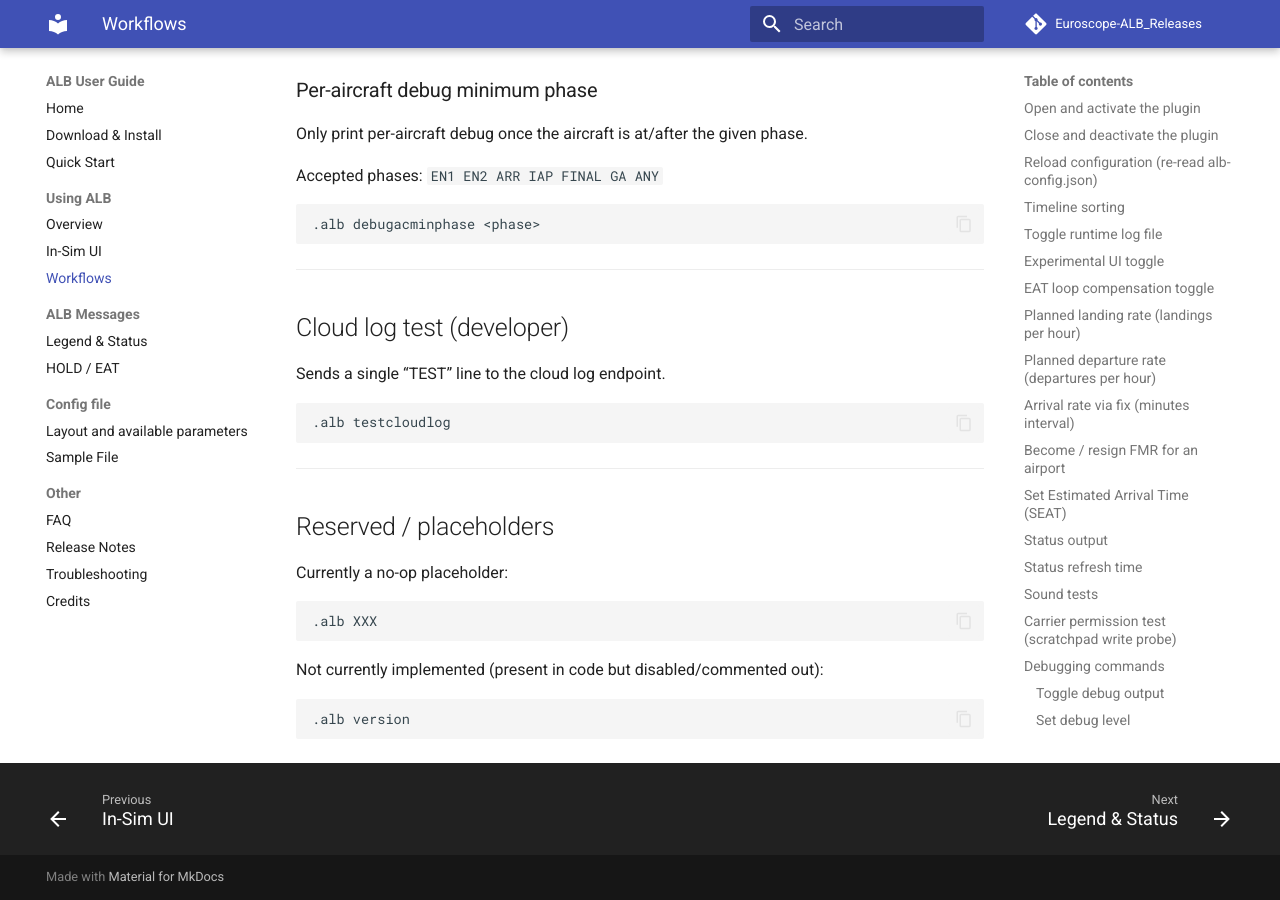
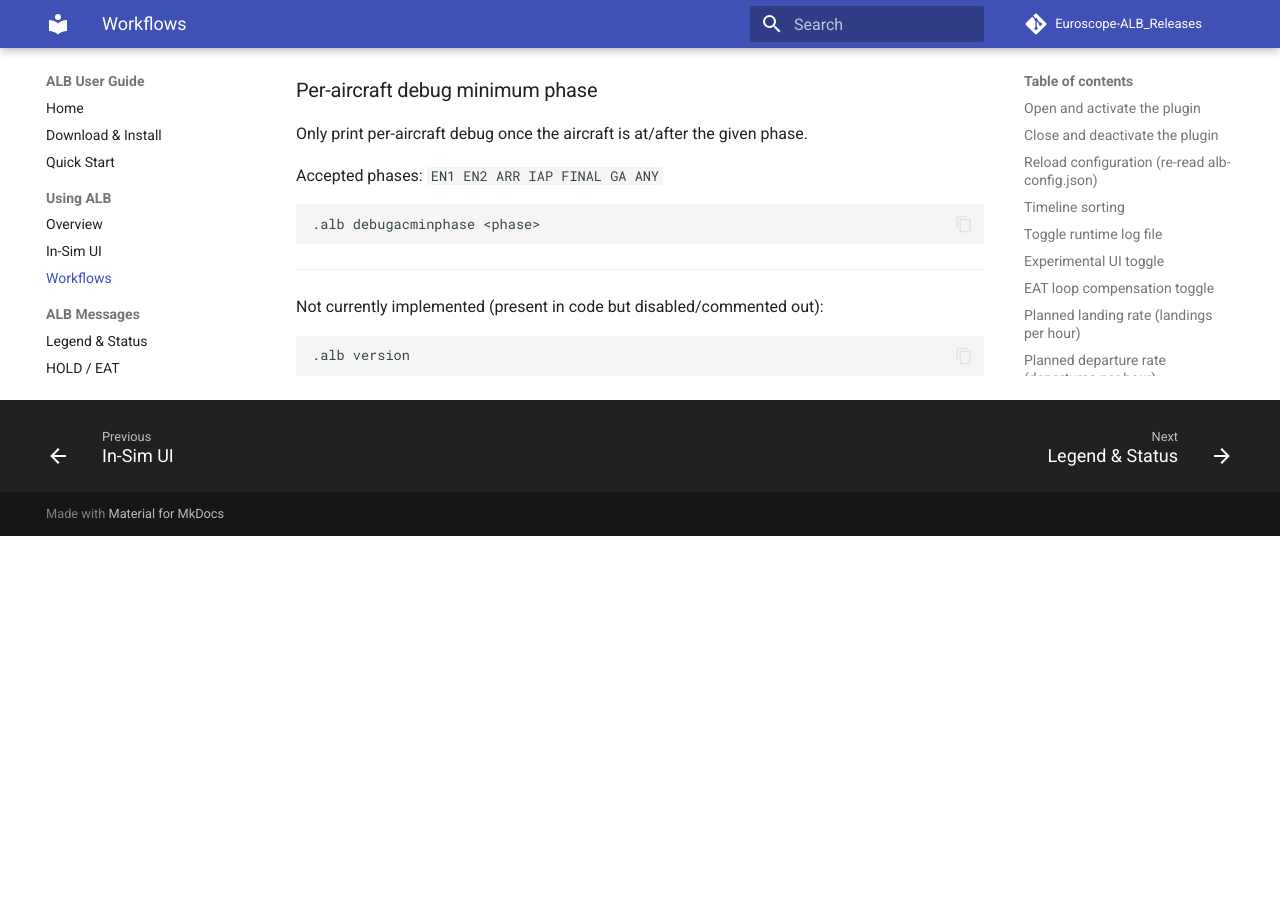
Before and after one commit to sodgaard/Euroscope-ALB_Releases, an MkDocs documentation site: the page built from docs/user/workflows.md, in a window 1280 px wide and 900 px high, scrolled down 5453 px. Built offline with MkDocs 1.6.1 and Material for MkDocs 9.7.7, drawn with Linux system fonts in a browser that asks for light colours; comment, search, counter and statistics services are not loaded; after the commit the page ends 5989 px from its top, so only the background shows below that.

Commit message:
Delete cloud log test and placeholders from workflows
Removed cloud log test section and placeholders from documentation.

````diff
--- a/docs/user/workflows.md
+++ b/docs/user/workflows.md
@@ -270,24 +270,6 @@ Accepted phases: `EN1 EN2 ARR IAP FINAL GA ANY`
 
 ---
 
-## Cloud log test (developer)
-
-Sends a single “TEST” line to the cloud log endpoint.
-
-```
-.alb testcloudlog
-```
-
----
-
-## Reserved / placeholders
-
-Currently a no-op placeholder:
-
-```
-.alb XXX
-```
-
 Not currently implemented (present in code but disabled/commented out):
 
 ```
````
